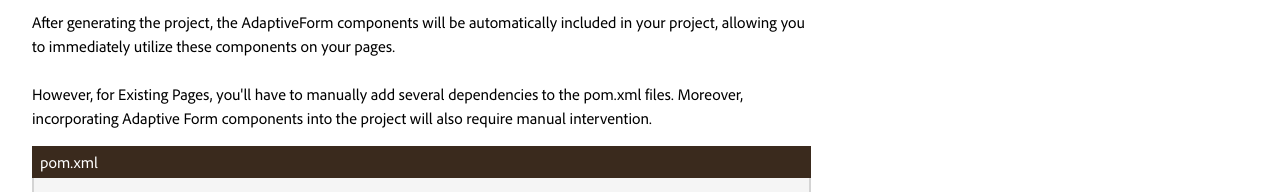
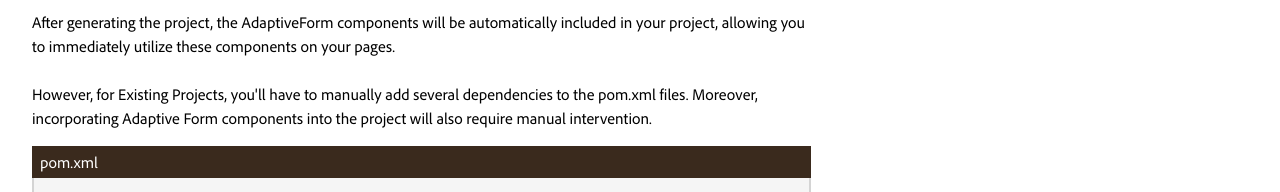
Before and after one commit to MahediSabuj/ms-29.com, a Next.js app: page /aem/sites/integrate-adaptive-forms-in-aem-sites in a window 1280 px wide. Shown: the part 692-884 px from the top of the page. Built offline with nearby package versions, Linux system fonts and the light colour scheme.

Commit message:
show modified date only if article is updated

```diff
--- a/src/app/aem/sites/integrate-adaptive-forms-in-aem-sites/page.tsx
+++ b/src/app/aem/sites/integrate-adaptive-forms-in-aem-sites/page.tsx
@@ -190,7 +190,7 @@ export default function FormsInSite() {
               utilize these components on your pages.
             </div>
             <div className="py-3">
-              However, for Existing Pages, you&apos;ll have to manually add several dependencies to the pom.xml files. Moreover, incorporating Adaptive Form
+              However, for Existing Projects, you&apos;ll have to manually add several dependencies to the pom.xml files. Moreover, incorporating Adaptive Form
               components into the project will also require manual intervention.
             </div>
             <Highlight code={pom_xml} language="xml" path="pom.xml"/>
--- a/src/components/article/article.tsx
+++ b/src/components/article/article.tsx
@@ -21,12 +21,14 @@ export default function Article({
             {publishDate}
           </time>
         </div>
+        {publishDate !== modifiedDate &&
           <div className="md:inline md:ml-4">
             <span className="text-[#636B74] mr-2">Modified</span>
             <time itemProp="dateModified" dateTime={dateFormatter.formatDate(modifiedDate)}>
               {modifiedDate}
             </time>
           </div>
+        }
       </div>
       {description &&
         <div className="pt-2">
```
Lines whose indentation alone changed are shown as unchanged.
